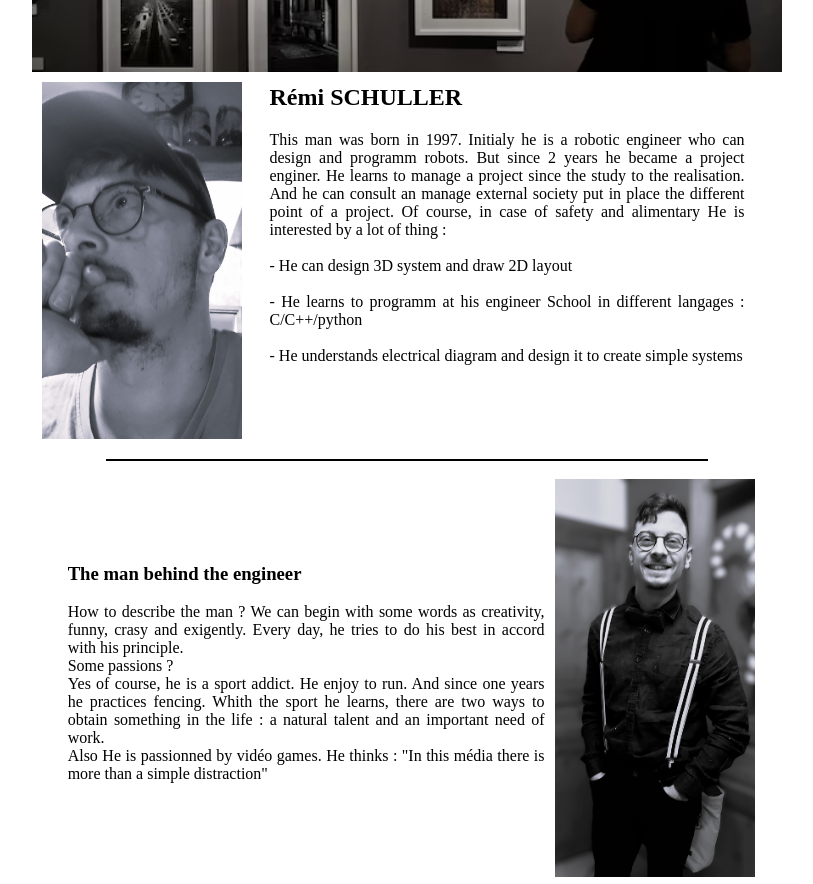
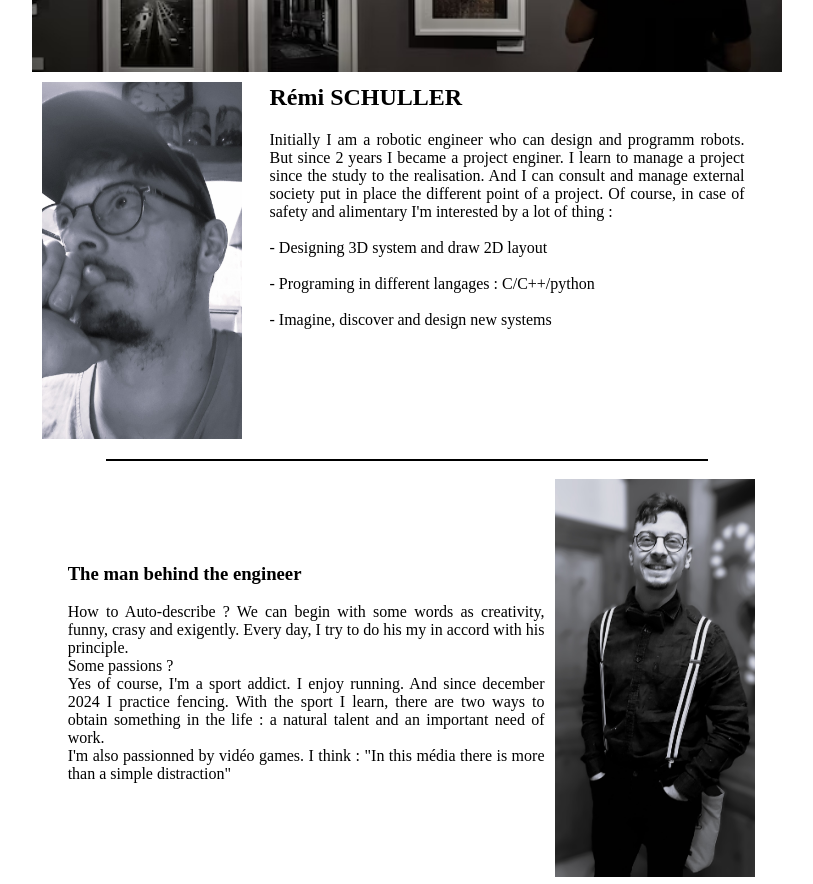
Before and after one commit to Eliefou/1stWebsite, a plain HTML site: page index.html in a window 1280 px wide. Shown: the part 403-1287 px from the top of the page, without its empty margins (233-1046 px from the left). Drawn offline with Linux system fonts and the light colour scheme.

Commit message:
Add files via upload

```diff
--- a/index.html
+++ b/index.html
@@ -52,16 +52,16 @@
 
         <div class="introduction-text">
             <h2 class="h2-title">Rémi SCHULLER</h2>
-            <p> This man was born in 1997. Initialy he is a robotic engineer who can design and programm robots.
-                But since 2 years he became a project enginer.
-                He learns to manage a project since the study to the realisation.
-                And he can consult an manage external society put in place the different point of a project.
+            <p> Initially I am a robotic engineer who can design and programm robots.
+                But since 2 years I became a project enginer.
+                I learn to manage a project since the study to the realisation.
+                And I can consult and manage external society put in place the different point of a project.
                 Of course, in case of safety and alimentary
-                He is interested by a lot of thing :
+                I'm interested by a lot of thing :
             <br>
-            <br>- He can design 3D system and draw 2D layout<br>
-            <br>- He learns to programm at his engineer School in different langages : C/C++/python<br>
-            <br>- He understands electrical diagram and design it to create simple systems<br>
+            <br>- Designing 3D system and draw 2D layout<br>
+            <br>- Programing in different langages : C/C++/python<br>
+            <br>- Imagine, discover and design new systems<br>
         </p>
         </div>
 
@@ -74,12 +74,12 @@
     <div class="passion-text">
         <h3 class="h3-title">The man behind the engineer</h3>
         <p>
-            How to describe the man ? We can begin with some words as creativity, funny, crasy and exigently.
-            Every day, he tries to do his best in accord with his principle.
+            How to Auto-describe ? We can begin with some words as creativity, funny, crasy and exigently.
+            Every day, I try to do his my in accord with his principle.
             <br> Some passions ?
-            <br> Yes of course, he is a sport addict. He enjoy to run. And since one years he practices fencing.
-            Whith the sport he learns, there are two ways to obtain something in the life : a natural talent and an important need of work.
-            <br> Also He is passionned by vidéo games. He thinks : "In this média there is more than a simple distraction"
+            <br> Yes of course, I'm a sport addict. I enjoy running. And since december 2024 I practice fencing.
+            With the sport I learn, there are two ways to obtain something in the life : a natural talent and an important need of work.
+            <br> I'm also passionned by vidéo games. I think : "In this média there is more than a simple distraction"
     </p>
     </div>
 
```
